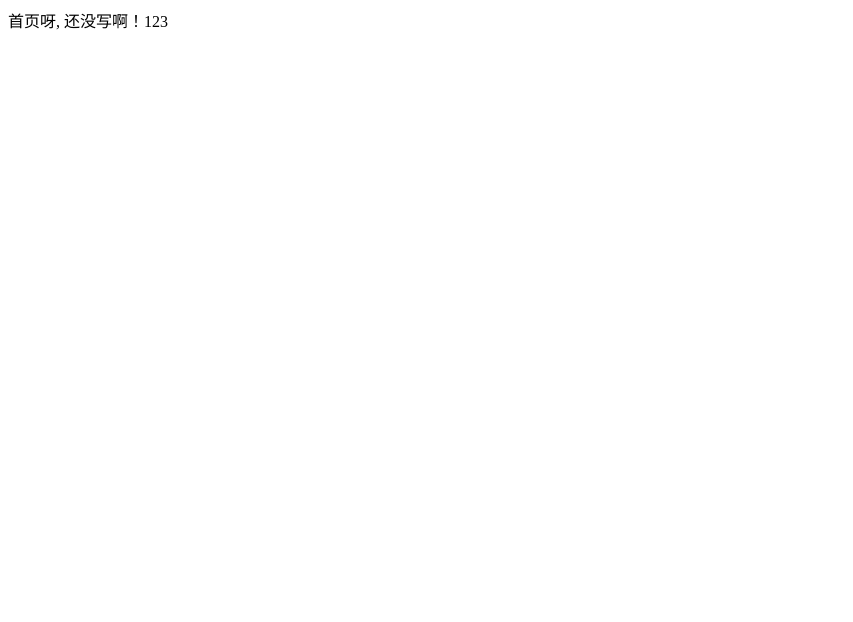
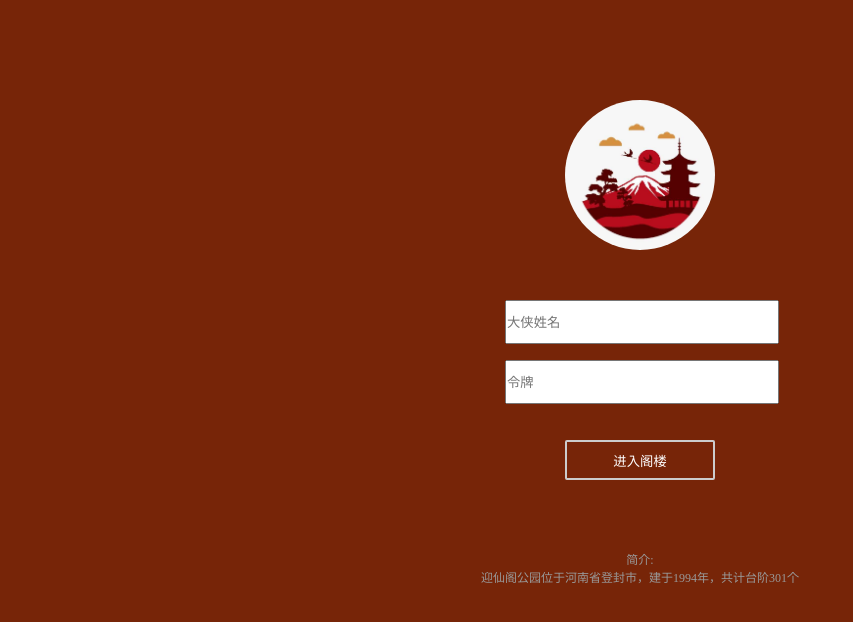
Before and after one commit to lizepeng1/yingxiange.github.io, a plain HTML site: page index.html in a window 1280 px wide. Shown: the whole page, without its empty margins (0-853 px from the left). Drawn offline with Linux system fonts and the light colour scheme.

Commit message:
add login page

```diff
--- /dev/null
+++ b/css/login.css
@@ -0,0 +1,55 @@
+.wrap{
+    background: #772508;
+    height: 100%;
+    overflow: hidden;
+}
+.login_img{
+    width: 150px;
+    height: 150px;
+    overflow: hidden;
+    border-radius: 50%;
+    margin: 100px auto 0;
+}
+.login_img img {
+    display: block;
+    width: 100%;
+}
+.login-info{
+    margin-top: 50px;
+    overflow: hidden;
+}
+.user_inp,.pwd_inp{
+    width:270px;
+    height: 40px;
+    margin: 0 auto 0;
+}
+.pwd_inp{
+    margin-top: 20px;
+}
+.user_inp input,.pwd_inp input{
+    width: 100%;
+    height: 100%;
+}
+.login_btn{
+    width:150px;
+    height: 40px;
+    margin: 40px auto 0;
+
+}
+.login_btn button{
+    width: 100%;
+    height: 100%;
+    color: #fff;
+    background: none;
+    border: 2px solid #ccc;
+    border-radius: 2px;
+}
+.intro_title{
+    margin-top: 70px;
+    text-align: left;
+}
+.intro_title,.intro{
+    font-size: 12px;
+    color: #999;
+    text-align: center;
+}
--- /dev/null
+++ b/css/reset.css
@@ -0,0 +1,7 @@
+html,body {
+    height: 100%;
+}
+*{
+    padding: 0;
+    margin: 0;
+}
--- a/index.html
+++ b/index.html
@@ -5,9 +5,34 @@
     <meta name="viewport" content="width=device-width, initial-scale=1.0">
     <meta http-equiv="X-UA-Compatible" content="ie=edge">
     <link rel="icon" href="favicon.ico" type="image/x-icon"/>
+    <link rel="stylesheet" href="./css/reset.css">
+    <link rel="stylesheet" href="./css/login.css">
     <title>迎仙阁</title>
 </head>
 <body>
-    首页呀, 还没写啊！123
+    <div class="wrap">
+        <!-- 首页呀, 还没写啊！123 -->
+        <div class="login_img">
+            <img  src="./image/login.jpg" alt=""/>
+        </div>
+        <div class="login-info">
+            <div class="user_inp">
+                <input placeholder="大侠姓名" />
+            </div>
+            <div class="pwd_inp">
+                <input placeholder="令牌" />
+            </div>
+            <div class="login_btn">
+                <button>进入阁楼</button>
+            </div>
+            <p class="intro_title">
+                简介:
+            </p>
+            <p class="intro">
+                迎仙阁公园位于河南省登封市，建于1994年，共计台阶301个
+            </p>
+
+        </div>
+    </div>
 </body>
 </html>
```
Also changed, not shown: image/login.jpg (added).
